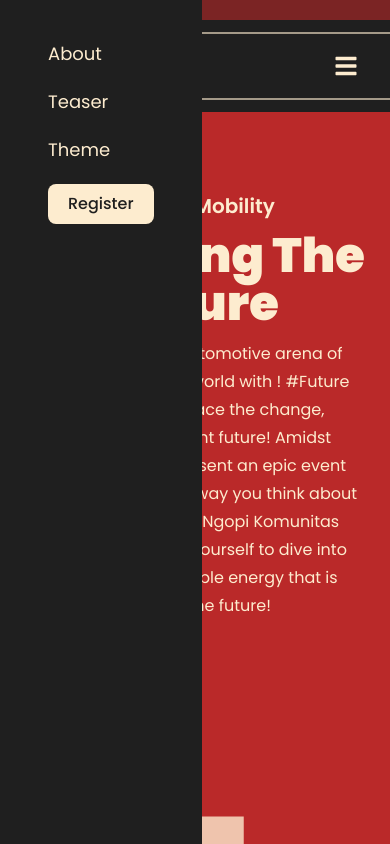
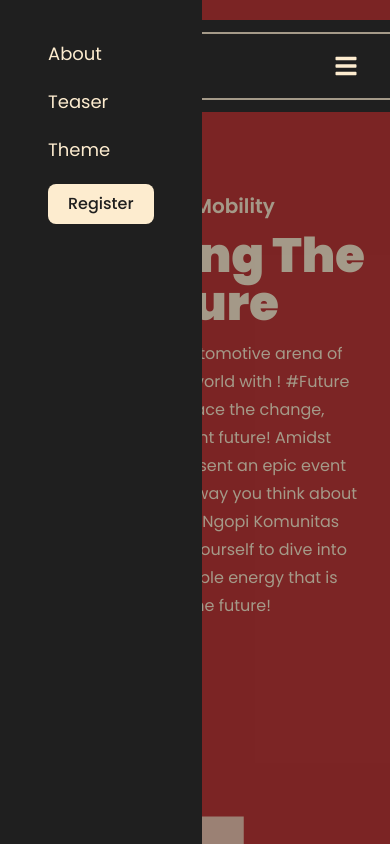
Before and after one commit to AddienZakia/ngopi-komunitas, a Next.js app: page / in a window 390 px wide. Both pictures are taken after a click on the icon 345 px from the left and 66 px from the top of the page. Shown: the top 844 px of the page. Built offline with nearby package versions, Linux system fonts and the light colour scheme.

Commit message:
fix header background

```diff
--- a/src/app/components/Header.jsx
+++ b/src/app/components/Header.jsx
@@ -18,7 +18,7 @@ export default function Header() {
       <div
         onClick={() => setactive((pre) => !pre)}
         className={clsxm(
-          "md:hidden absolute inset-0 w-full h-full bg-hitam_nogen/40 transition-all duration-200",
+          "z-60 md:hidden absolute inset-0 w-full h-full bg-hitam_nogen/40 transition-all duration-200",
           active ? "block" : "hidden"
         )}
       ></div>
@@ -27,7 +27,7 @@ export default function Header() {
       <div className="bg-hitam_nogen py-3">
         {/* logo */}
         <div className="bg-hitam_nogen border-y-2 border-cream_nogen px-8 md:px-12 py-5 flex justify-between items-center">
-          <div className="z-30 absolute top-0 bg-cream_nogen flex flex-col justify-center items-center px-2 py-5 rounded-bl-xl rounded-br-xl">
+          <div className="z-20 absolute top-0 bg-cream_nogen flex flex-col justify-center items-center px-2 py-5 rounded-bl-xl rounded-br-xl">
             <Image
               src="/header/logo_header.png"
               width={130}
--- a/src/app/components/section/Hero.jsx
+++ b/src/app/components/section/Hero.jsx
@@ -11,7 +11,7 @@ export default function Hero() {
   return (
     <section
       id="hero-anchor"
-      className="relative max-[320px]:h-[140vh] h-[110vh] max-[550px]:h-[105vh] min-[550px]:h-[100vh] lg:h-[120vh] xl:h-screen bg-merah_nogen  text-cream_nogen py-20 pb-32 lg:py-20 px-3 text-center space-y-3"
+      className="-z-10 relative max-[320px]:h-[140vh] h-[110vh] max-[550px]:h-[105vh] min-[550px]:h-[100vh] lg:h-[120vh] xl:h-screen bg-merah_nogen  text-cream_nogen py-20 pb-32 lg:py-20 px-3 text-center space-y-3"
     >
       <h1
         className="text-xl lg:text-3xl font-semibold"
```
